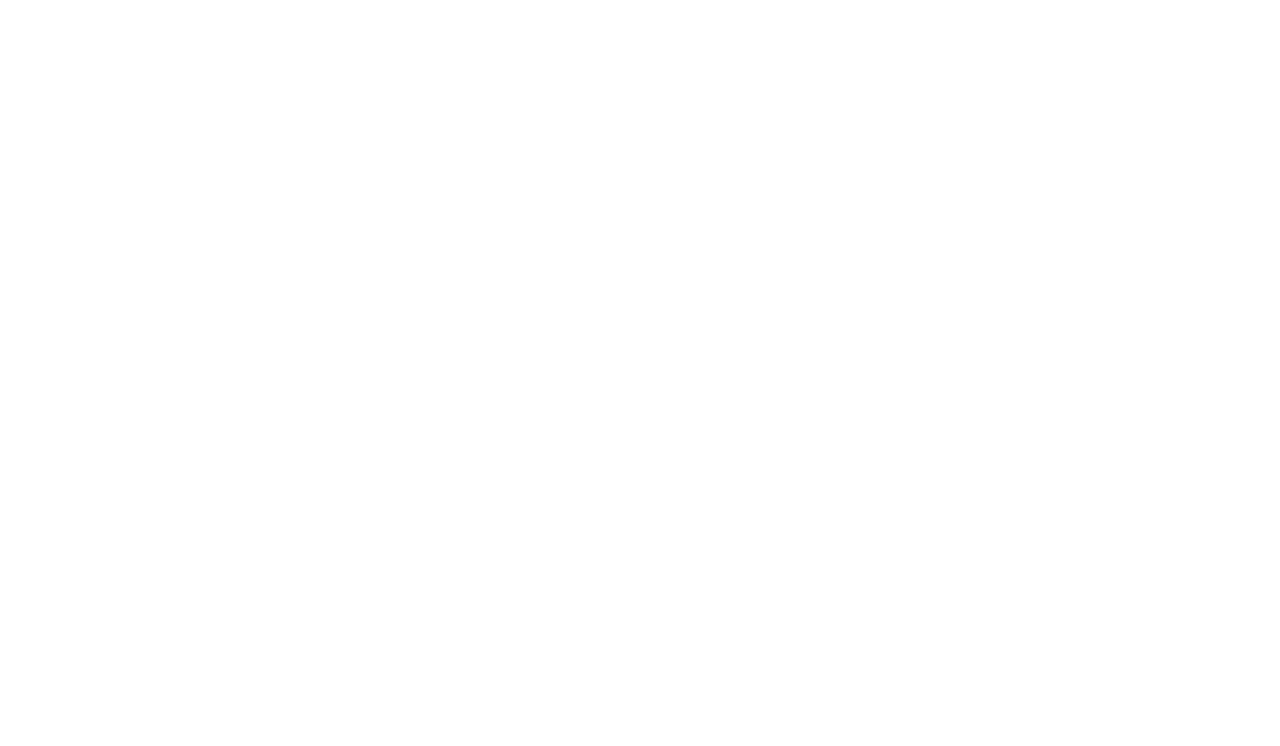
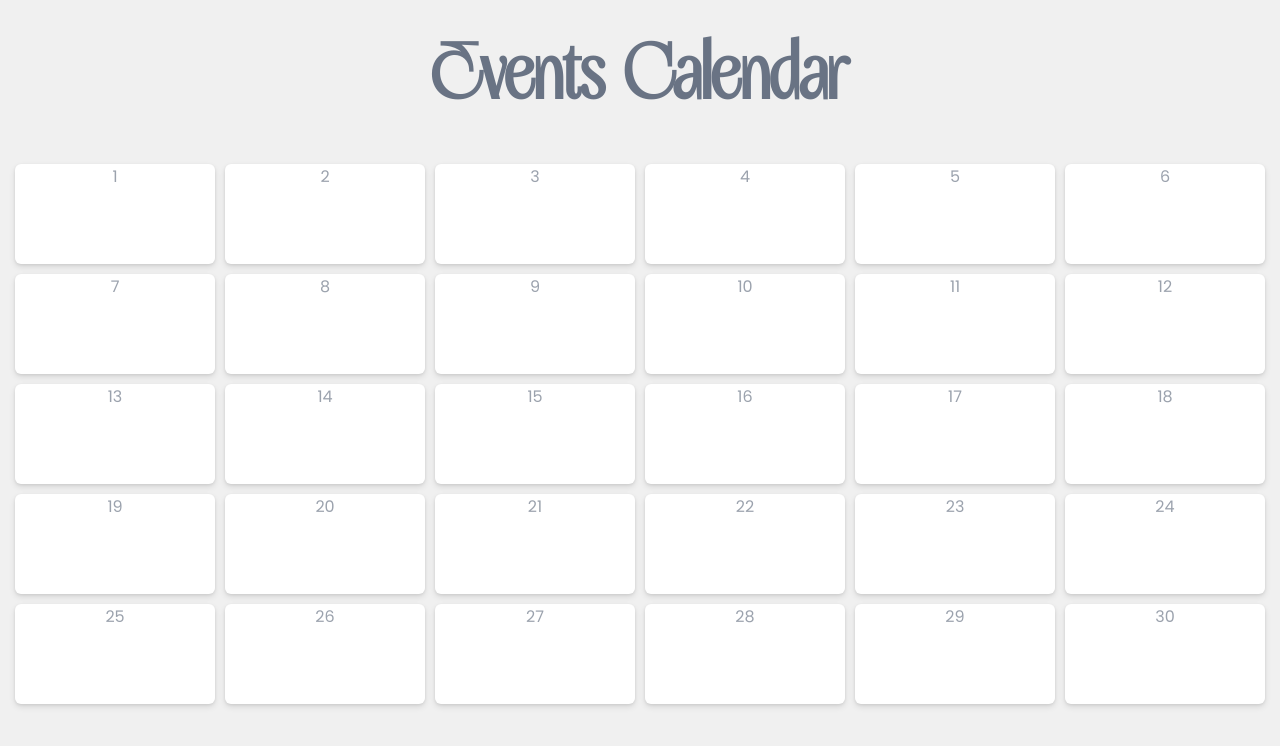
Before and after one commit to mohamed-elhaissan/Events-Calendar-app, a plain HTML site: page index.html in a window 1280 px wide. Drawn offline with nearby package versions, Linux system fonts and the light colour scheme.

Commit message:
first commit

```diff
--- a/app.js
+++ b/app.js
@@ -1 +1,8 @@
-console.log("test");
+const container = document.querySelector(".container");
+for(let i=1;i<=30;i++){
+    let div = document.createElement("div");
+    div.textContent = i;
+    div.classList.add("day");
+    container.appendChild(div)
+
+}
--- a/index.html
+++ b/index.html
@@ -4,13 +4,17 @@
 <head>
     <meta charset="UTF-8">
     <meta name="viewport" content="width=device-width, initial-scale=1.0">
+    <link href="https://fonts.googleapis.com/css2?family=Poppins:wght@400;500;600;700&display=swap" rel="stylesheet">
     <link rel="stylesheet" href="style.css">
     <title>Events Calendar app</title>
 </head>
 
 <body>
+    <h1>Events Calendar </h1>
+    <div class="container">
 
 
+    </div>
     <script type="module" src="https://unpkg.com/ionicons@7.1.0/dist/ionicons/ionicons.esm.js"></script>
     <script nomodule src="https://unpkg.com/ionicons@7.1.0/dist/ionicons/ionicons.js"></script>
     <script src="app.js"></script>
--- a/style.css
+++ b/style.css
@@ -0,0 +1,42 @@
+@font-face {
+    font-family: 'Gregonia';
+    src: url('fonts/Gregonia.ttf') format('truetype');
+}
+* {
+    margin: 0;
+    padding: 0;
+    box-sizing: border-box;
+    font-family: 'poppins',sans-serif;
+}
+body {
+    background-color: #F0f0f0;
+
+}
+.container {
+    display: flex;
+    flex-wrap: wrap;
+    justify-content: center;
+    align-items: center;
+}
+h1 {
+    color:#697384;
+    text-align: center;
+    padding: 40px 0px;
+    font-family: 'Gregonia';
+    font-size: 78px;
+}
+.day {
+    width: 200px;
+    text-align: center;
+    height: 100px;
+    color: #697384aa;
+    box-shadow: 0px 3px 6px 0px rgba(0, 0, 0, 0.1), 0px 1px 3px 0px rgba(0, 0, 0, 0.08);
+    background-color: white;
+    margin: 5px;
+    cursor: pointer;
+    border-radius: 6px;
+    transition: border .2s ease;
+}
+.day:hover {
+    border: 5px solid #0077b6;
+}
```
Also changed, not shown: fonts/Gregonia.ttf (added), fonts/Sometime.otf (added).
